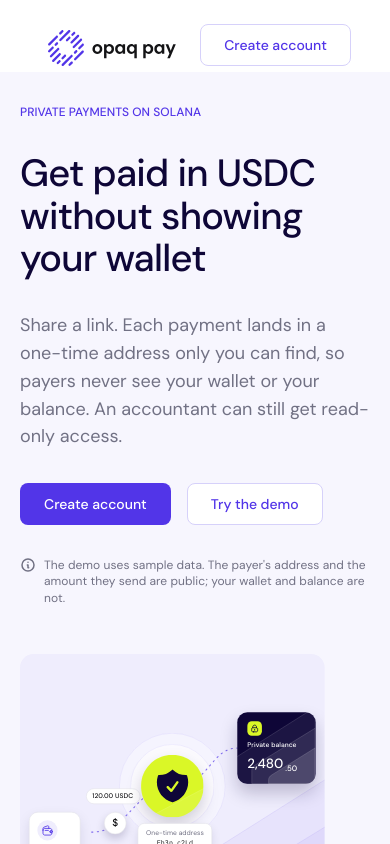
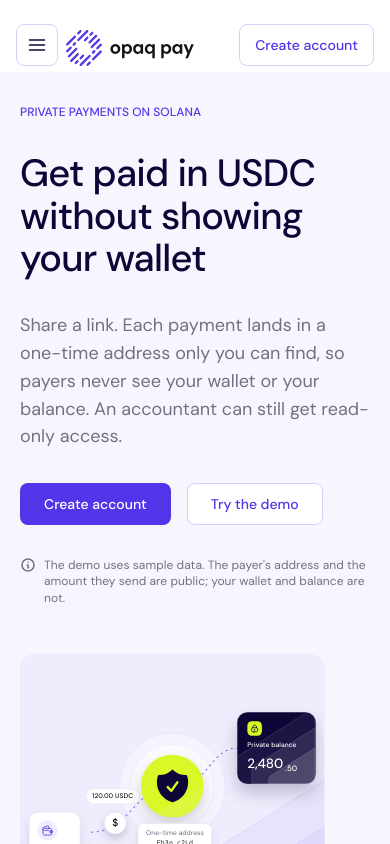
Before and after one commit to nashirjamali/opaq-pay, a Next.js app in the folder apps/web/: page / in a window 390 px wide. Shown: the top 844 px of the page. Built offline with nearby package versions, Linux system fonts and the light colour scheme.

Commit message:
feat(web): menu button for the home section links on tablet and phone
Co-Authored-By: Claude Sonnet 5.5 <noreply@anthropic.com>

```diff
--- a/apps/web/app/home.css
+++ b/apps/web/app/home.css
@@ -30,6 +30,10 @@
 .hp-btn-plain { background: transparent; border-color: var(--p400); color: var(--strong); }
 .hp-btn-plain:hover { background: var(--p50); }
 .hp-nav-in { max-width: 1440px; margin: 0 auto; padding: 24px 48px 0; height: 100%; display: grid; grid-template-columns: 1fr auto 1fr; align-items: start; gap: 24px; }
+.hp-left { display: flex; align-items: flex-start; gap: 12px; }
+.hp-menu-btn, .hp-menu-panel { display: none; }
+.hp-menu-btn { place-items: center; width: 42px; height: 42px; padding: 0; border: 1px solid var(--p400); border-radius: 8px; background: var(--surface); color: var(--strong); cursor: pointer; }
+.hp-menu-btn:hover { background: var(--p50); }
 .hp-logo { margin-top: 6px; display: inline-flex; }
 .hp-links { margin-top: 14px; }
 .hp-logo .logo-full { height: 36px; }
@@ -480,3 +484,20 @@ img.for-dark { display: none; }
   .hp-chain { min-width: 0; }
   .hp-two > *, .hp-road > * { min-width: 0; }
 }
+
+@media (max-width: 1099px) {
+  .hp-menu-btn { display: grid; }
+  .hp-menu-panel:not([hidden]) { display: grid; position: absolute; top: 100%; left: 0; right: 0; padding: 8px 48px 20px; background: var(--bg); border-bottom: 1px solid var(--line); box-shadow: 0 12px 24px rgba(14, 6, 55, 0.08); }
+  .hp-menu-panel a:not(.btn) { display: flex; align-items: center; min-height: 48px; border-bottom: 1px solid var(--line); color: var(--strong); font-weight: 500; text-decoration: none; }
+  .hp-menu-panel .hp-menu-demo { display: none; margin-top: 16px; justify-self: start; }
+}
+@media (max-width: 860px) {
+  .hp-menu-panel:not([hidden]) { padding: 8px 20px 20px; }
+  .hp-menu-panel .hp-menu-demo { display: inline-flex; }
+}
+@media (max-width: 480px) {
+  .hp-nav-in { padding-left: 16px; padding-right: 16px; gap: 8px; }
+  .hp-left { gap: 8px; }
+  .hp-nav-end .btn { padding: 0 15px; }
+  .hp-menu-panel:not([hidden]) { padding-left: 16px; padding-right: 16px; }
+}
--- a/apps/web/app/page.tsx
+++ b/apps/web/app/page.tsx
@@ -1,6 +1,7 @@
 import type { Metadata } from "next";
 import Link from "next/link";
 import { Logo } from "@/components/Logo";
+import { HomeMenu } from "@/components/home/HomeMenu";
 import { AppPreview } from "@/components/home/AppPreview";
 import { HeroArt } from "@/components/home/HeroArt";
 import "./home.css";
@@ -36,7 +37,10 @@ export default function HomePage() {
       <a className="skip" href="#top">Skip to content</a>
       <header className="hp-nav">
         <div className="hp-nav-in">
-          <Link href="/" aria-label="Opaq Pay home" className="hp-logo"><Logo full /></Link>
+          <div className="hp-left">
+            <HomeMenu />
+            <Link href="/" aria-label="Opaq Pay home" className="hp-logo"><Logo full /></Link>
+          </div>
           <nav aria-label="Sections" className="hp-links">
             <a href="#how-it-works">How it works</a>
             <a href="#public">What is public</a>
--- /dev/null
+++ b/apps/web/components/home/HomeMenu.tsx
@@ -0,0 +1,45 @@
+"use client";
+
+import Link from "next/link";
+import { useEffect, useRef, useState } from "react";
+
+const LINKS = [
+  { href: "#how-it-works", label: "How it works" },
+  { href: "#public", label: "What is public" },
+  { href: "#next", label: "What is next" },
+  { href: "#platforms", label: "Platforms" },
+];
+
+/** Section links for tablet and phone, where the inline links do not fit. Hidden on wide screens by CSS. */
+export function HomeMenu() {
+  const [open, setOpen] = useState(false);
+  const btn = useRef<HTMLButtonElement>(null);
+
+  useEffect(() => {
+    if (!open) return;
+    const onKey = (e: KeyboardEvent) => {
+      if (e.key === "Escape") {
+        setOpen(false);
+        btn.current?.focus();
+      }
+    };
+    window.addEventListener("keydown", onKey);
+    return () => window.removeEventListener("keydown", onKey);
+  }, [open]);
+
+  return (
+    <div className="hp-menu">
+      <button ref={btn} type="button" className="hp-menu-btn" aria-label={open ? "Close menu" : "Open menu"} aria-expanded={open} aria-controls="hp-menu-panel" onClick={() => setOpen((o) => !o)}>
+        <svg width="20" height="20" viewBox="0 0 20 20" fill="none" stroke="currentColor" strokeWidth="1.5" strokeLinecap="round" aria-hidden="true" focusable="false">
+          {open ? <path d="M3 3L17 17M17 3L3 17" /> : <path d="M2.5 5H17.5M2.5 10H17.5M2.5 15H17.5" />}
+        </svg>
+      </button>
+      <nav id="hp-menu-panel" className="hp-menu-panel" aria-label="Sections" hidden={!open}>
+        {LINKS.map((l) => (
+          <a key={l.href} href={l.href} onClick={() => setOpen(false)}>{l.label}</a>
+        ))}
+        <Link href="/overview" className="btn hp-btn-plain hp-menu-demo" onClick={() => setOpen(false)}>Try the demo</Link>
+      </nav>
+    </div>
+  );
+}
```
